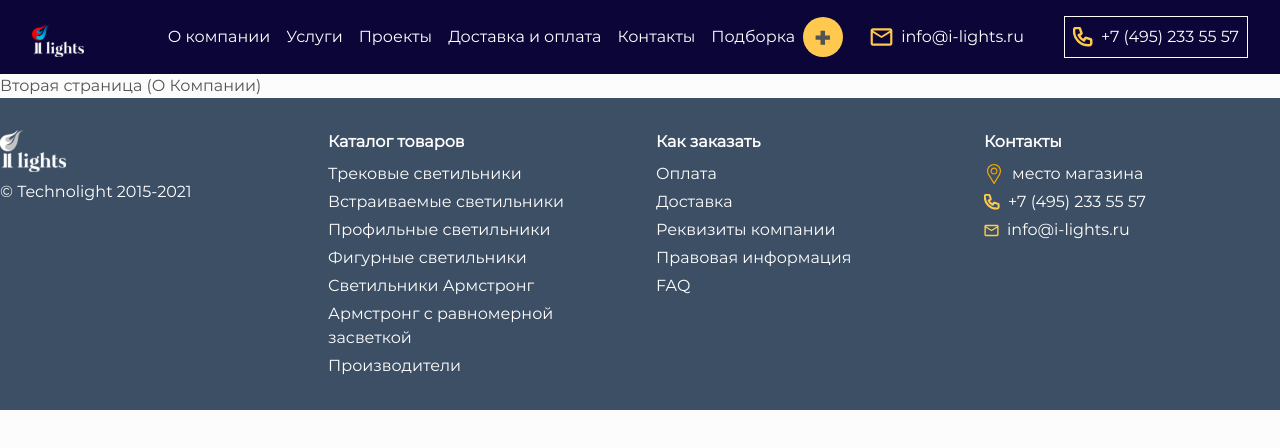
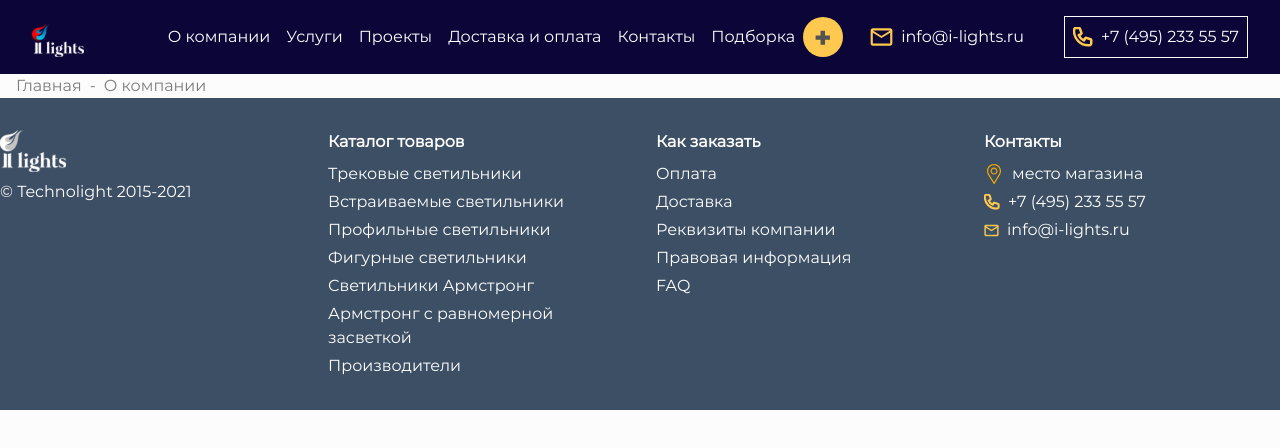
Before and after one commit to 89811421793/lamps, a Next.js app: page /pages/about in a window 1280 px wide. Shown: the top 448 px of the page. Built offline with nearby package versions, Linux system fonts and the light colour scheme.

Commit message:
breadcrumbs (страница о компании)

```diff
--- a/src/app/pages/about/page.tsx
+++ b/src/app/pages/about/page.tsx
@@ -1,11 +1,22 @@
 import React from 'react';
+import Link from 'next/link';
+import Container from '@/app/components/Container';
 
 const About = () => {
     return (
         <div>
-            Вторая страница (О Компании)
+            <Container>
+            <nav className="text-[#7C7C7C]">
+                <Link href="/" className="hover:text-gray-800">
+                    Главная
+                </Link>
+                <span className="mx-2">-</span>
+                <Link href="/about" className="hover:text-gray-800">
+                    О компании
+                </Link>
+            </nav>
+            </Container>
         </div>
     );
 };
-
 export default About;
```
